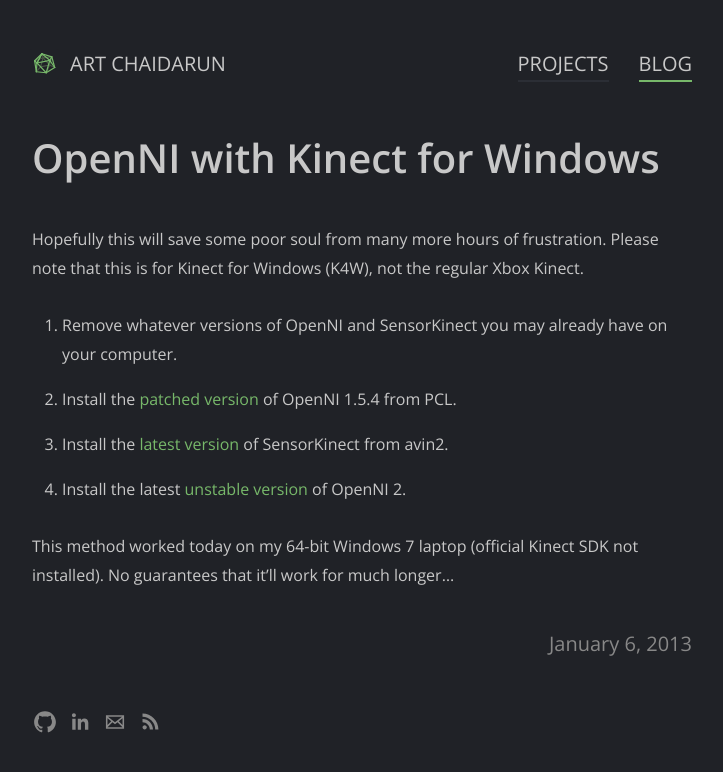
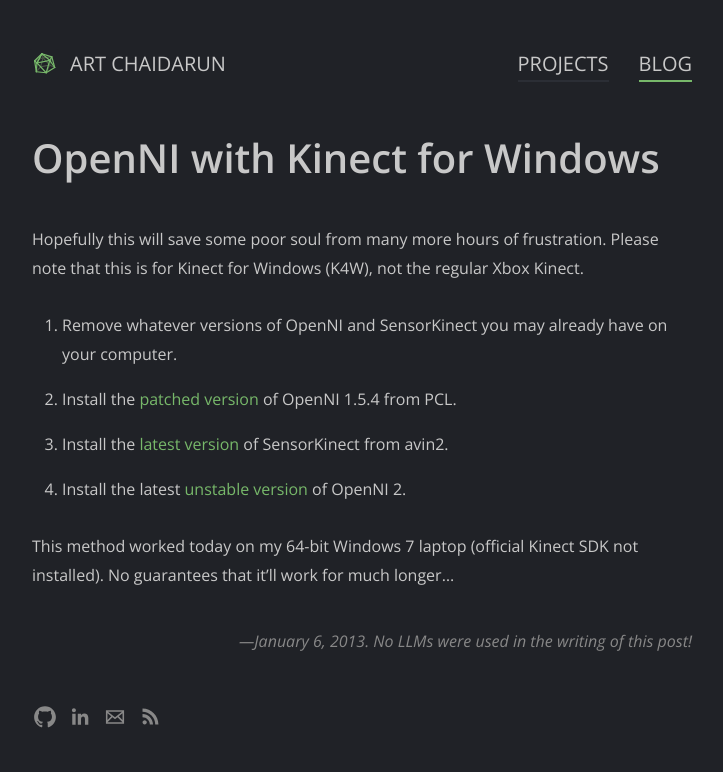
Before and after one commit to artnc/personal-website, a Jekyll site: the page built from src/blog/_posts/2013-01-06-openni-k4w.md, in a window 1280 px wide. Shown: the top 772 px of the page, without its empty margins (278-1001 px from the left). Built offline with Jekyll 4.4.1, drawn with Linux system fonts in a browser that asks for light colours; comment, search, counter and statistics services are not loaded.

Commit message:
Add LLM notice

```diff
--- a/src/_layouts/post.html
+++ b/src/_layouts/post.html
@@ -3,7 +3,10 @@
 ---
 
 {{ content }}
-<div class="post-info">{{ page.date | date: '%B %e, %Y' }}</div>
+<div class="post-info">
+  &mdash;{{ page.date | date: '%B %e, %Y' }}. No LLMs were used in the writing
+  of this post!
+</div>
 <script
   data-isso="https://chaidarun.com/isso/"
   data-isso-max-comments-nested="inf"
--- a/src/css/main.scss
+++ b/src/css/main.scss
@@ -505,8 +505,8 @@
 
 .post-info {
   color: $color-subtext;
-  font-size: $font-size-h3;
-  margin: 2em 0;
+  font-style: italic;
+  margin: 2.5em 0;
   text-align: right;
 }
 
```
